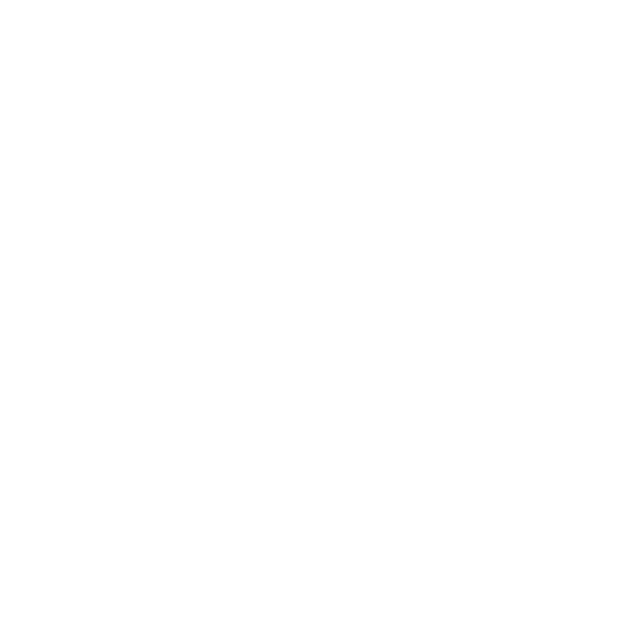
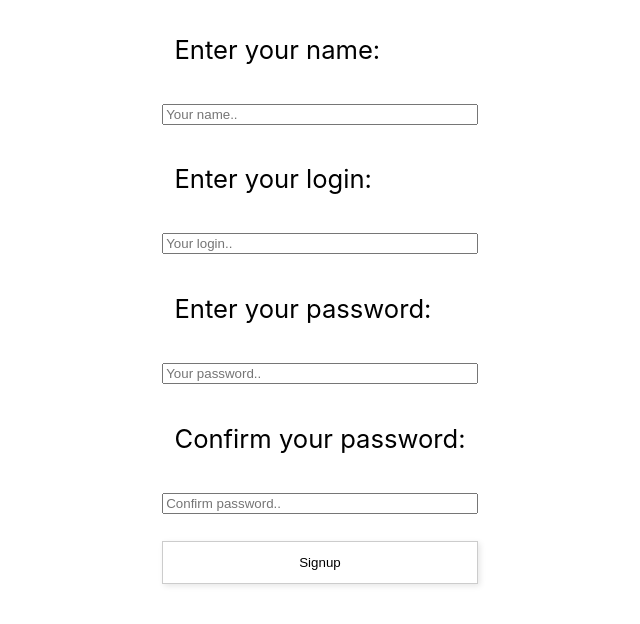
Before and after one commit to sefaplus/todolist, a React (Create React App) app: page /signup in a window 1280 px wide. Before the commit this address had no page. Shown: the top 624 px of the page, without its empty margins (320-960 px from the left). Built offline with nearby package versions, Linux system fonts and the light colour scheme.

Commit message:
sign-up functionality

```diff
--- a/src/components/WarningDialog.tsx
+++ b/src/components/WarningDialog.tsx
@@ -9,7 +9,10 @@
   warningVisible: boolean;
   setWarningVisible: Function;
 }) {
-  useEffect(() => {}, [errorText, warningVisible]);
+  let [visible, setVisible] = useState(false);
+  useEffect(() => {
+    setVisible(true);
+  }, [errorText]);
   function hide(e: React.MouseEvent) {
     setWarningVisible(false);
   }
--- a/src/css/styles.css
+++ b/src/css/styles.css
@@ -257,11 +257,11 @@
   background-color: #ffffff;
   box-shadow: 2px 3px 7px 2px rgb(0 0 0 / 9%);
 }
-.login-form {
+.form {
   display: flex;
   flex-direction: column;
 }
-.login-form * {
+.form * {
   margin: 1em;
 }
 
--- a/src/index.tsx
+++ b/src/index.tsx
@@ -5,6 +5,7 @@
 import Login from "./routes/Login";
 import App from "./routes/App";
 import "./css/styles.css";
+import Signup from "./routes/Signup";
 
 const root = ReactDOM.createRoot(document.getElementById("root")!);
 root.render(
@@ -12,6 +13,7 @@
     <Routes>
       <Route path="/" element={<Login />} />
       <Route path="/todolist" element={<App />} />
+      <Route path="/signup" element={<Signup />} />
     </Routes>
   </BrowserRouter>
 );
--- /dev/null
+++ b/src/js/ApiSignUp.ts
@@ -0,0 +1,80 @@
+export default class ApiSignup {
+  public static showWarning: Function;
+
+  static setWarningProps(setError: Function, setVisible: Function) {
+    ApiSignup.showWarning = (text: string) => {
+      setVisible(true);
+      setError(text);
+    };
+  }
+
+  private static validateForm(
+    name: string,
+    login: string,
+    password: string,
+    confirmPassword: string
+  ) {
+    let regEx = new RegExp("(?=^.{6,}$)(?=.*[0-9])(?=.*[a-z]).*");
+
+    /* All fields set */
+    if (
+      !name.length ||
+      !login.length ||
+      !password.length ||
+      !confirmPassword.length
+    ) {
+      ApiSignup.showWarning("All fields must be set!");
+      return false;
+    }
+
+    /* Login is bigger than 3 */
+    if (login.length < 5) {
+      ApiSignup.showWarning("Login should be at least 5 characters long!");
+      return false;
+    }
+
+    /* Password is > 6 characters long and contaisn 1 number and 1 letter */
+    if (!regEx.test(password)) {
+      ApiSignup.showWarning(
+        "Password must contain at least 6 characters, 1 number and 1 letter."
+      );
+      return false;
+    }
+
+    if (password !== confirmPassword) {
+      ApiSignup.showWarning("Passwords must match!");
+      return false;
+    }
+
+    /* Everything passed */
+    return true;
+  }
+
+  static async signup(
+    name: string,
+    login: string,
+    password: string,
+    confirmPassword: string
+  ) {
+    const body = {
+      name: name,
+      login: login,
+      password: password,
+      confirmPassword: confirmPassword,
+    };
+    const response = await fetch("http://localhost:5000/api/registration", {
+      method: "PUT",
+      credentials: "include",
+      headers: { "Content-Type": "application/json;charset=UTF-8" },
+      body: JSON.stringify(body),
+    });
+    if (response.ok) {
+      const result = await response.json();
+      if (result.error) {
+        ApiSignup.showWarning(result.message);
+      } else {
+        return true;
+      }
+    }
+  }
+}
--- a/src/routes/Login.tsx
+++ b/src/routes/Login.tsx
@@ -1,5 +1,5 @@
-import React, { useEffect, useState } from "react";
-import { useNavigate } from "react-router-dom";
+import React, { useState } from "react";
+import { Link, useNavigate } from "react-router-dom";
 import ApiLogin from "../js/ApiLogin";
 
 export default function Login() {
@@ -15,14 +15,14 @@
     if (response.loggedIn) {
       navigate("/todolist");
     } else {
-      setLoggingStatus("LOGIN OR PASSWORD ARE INCORRECT");
+      setLoggingStatus(response.message);
     }
   }
 
   return (
     <main className="login-container">
       <h1>{loggingStatus}</h1>
-      <form className="login-form" onSubmit={handleSubmit}>
+      <form className="form" onSubmit={handleSubmit}>
         <label htmlFor="login"> LOGIN:</label>
         <input
           type="text"
@@ -43,9 +43,10 @@
             setPassword(e.target.value)
           }
         />
-        <button type="submit" value="SUBMIT">
+        <button type="button" onClick={handleSubmit}>
           Login
         </button>
+        <button onClick={() => navigate("/signup")}> Sign up</button>
       </form>
     </main>
   );
--- /dev/null
+++ b/src/routes/Signup.tsx
@@ -0,0 +1,99 @@
+import React, { useEffect, useState } from "react";
+import { useNavigate } from "react-router-dom";
+import WarningDialog from "../components/WarningDialog";
+import ApiSignup from "../js/ApiSignUp";
+
+export default function Signup() {
+  let navigate = useNavigate();
+  let [name, setName] = useState("");
+  let [login, setLogin] = useState("");
+  let [password, setPassword] = useState("");
+  let [confirmPassword, setConfirmPassword] = useState("");
+
+  /* Error */
+  let [errorText, setErrorText] = useState("");
+  let [warningVisible, setWarningVisible] = useState(false);
+
+  useEffect(() => {
+    ApiSignup.setWarningProps(setErrorText, setWarningVisible);
+  }, []);
+  const fn = {
+    name: (v: string) => setName(v),
+    login: (v: string) => setLogin(v),
+    password: (v: string) => setPassword(v),
+    confirmPassword: (v: string) => setConfirmPassword(v),
+  };
+
+  function handleChange(e: React.ChangeEvent) {
+    const id = e.target.id;
+    const val = (e.target as HTMLInputElement).value;
+    fn[id as keyof typeof fn](val);
+  }
+
+  async function handleSubmit(e: React.FormEvent) {
+    e.preventDefault();
+    const created = await ApiSignup.signup(
+      name,
+      login,
+      password,
+      confirmPassword
+    );
+    if (created) {
+      navigate("/todolist");
+    }
+  }
+
+  function signup(name: string, login: string, password: string) {}
+
+  return (
+    <>
+      <WarningDialog
+        errorText={errorText}
+        warningVisible={warningVisible}
+        setWarningVisible={setWarningVisible}
+      />
+      <div>
+        <form className="form" onSubmit={handleSubmit}>
+          <label htmlFor="name">Enter your name:</label>
+          <input
+            type="text"
+            id="name"
+            value={name}
+            placeholder="Your name.."
+            onChange={handleChange}
+          />
+
+          <label htmlFor="login">Enter your login:</label>
+          <input
+            type="text"
+            id="login"
+            value={login}
+            placeholder="Your login.."
+            onChange={handleChange}
+          />
+
+          <label htmlFor="password">Enter your password:</label>
+          <input
+            type="text"
+            id="password"
+            value={password}
+            placeholder="Your password.."
+            onChange={handleChange}
+          />
+
+          <label htmlFor="confirmPassword">Confirm your password:</label>
+          <input
+            type="text"
+            id="confirmPassword"
+            value={confirmPassword}
+            placeholder="Confirm password.."
+            onChange={handleChange}
+          />
+          <button type="button" onClick={handleSubmit}>
+            Signup
+          </button>
+        </form>
+      </div>
+    </>
+  );
+}
```
